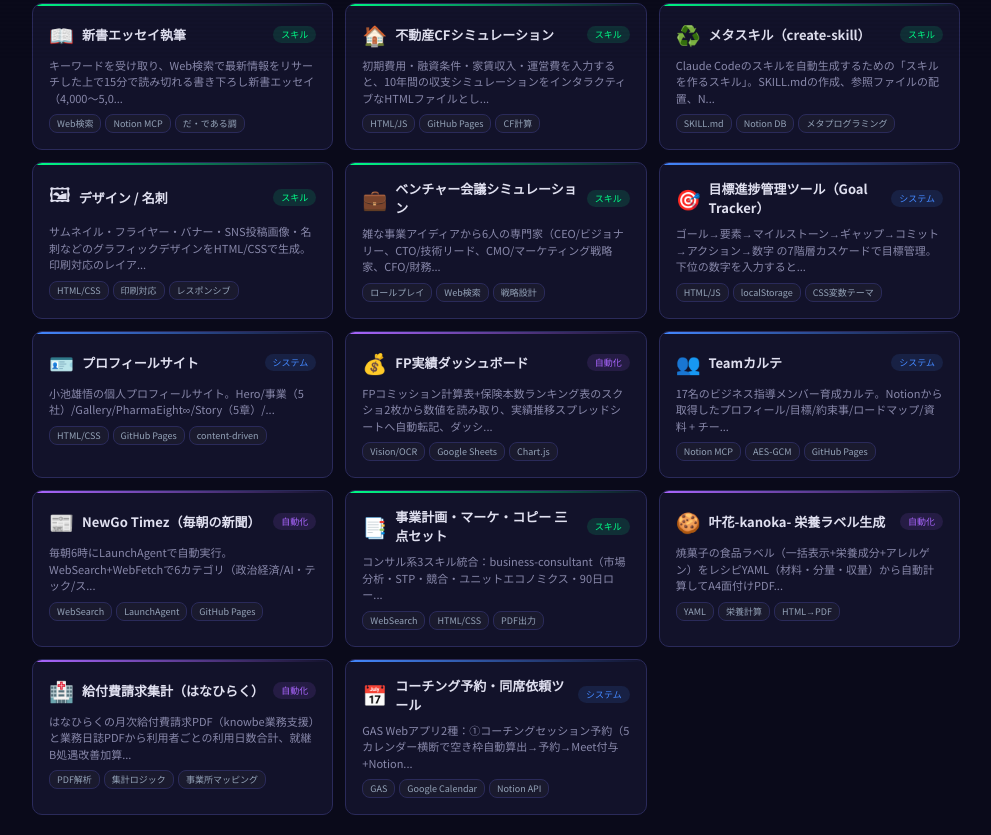
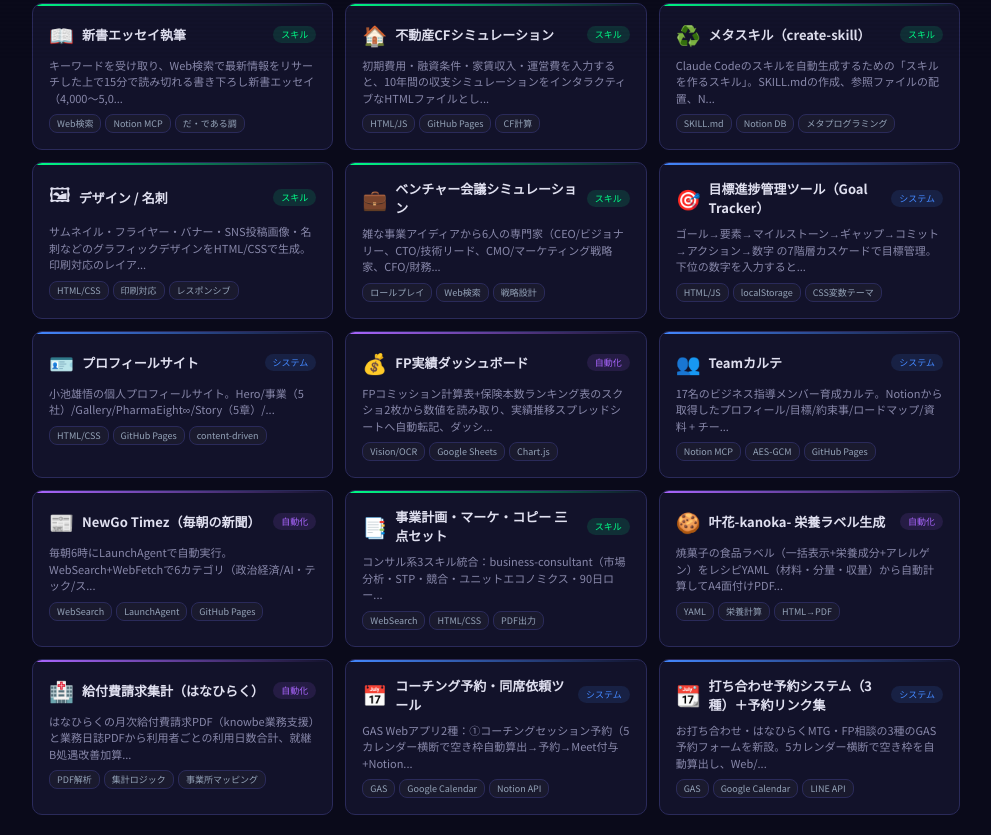
Before and after one commit to newgo-koike/ai-skill-map, a plain HTML site: page index.html in a window 1280 px wide. Shown: the part 740-1575 px from the top of the page, without its empty margins (144-1135 px from the left). Drawn offline with Linux system fonts and the light colour scheme.

Commit message:
打ち合わせ予約システム（3種）＋予約リンク集を追加

```diff
--- a/index.html
+++ b/index.html
@@ -491,6 +491,11 @@
     flow:["URLアクセス","→","空き枠自動算出","→","予約確定","→","カレンダー＋Notion＋LINE自動連動"],
     tech:["GAS","Google Calendar","Notion API","LINE API"],
     merit:"予約調整のメッセージ往復がゼロに。議事録ページも事前に自動生成されるので会議準備が楽。"},
+  {icon:"\u{1F4C6}",title:"打ち合わせ予約システム（3種）＋予約リンク集",type:"system",typeName:"システム",
+    desc:"お打ち合わせ・はなひらくMTG・FP相談の3種のGAS予約フォームを新設。5カレンダー横断で空き枠を自動算出し、Web/対面を予約者が選択。WebはMeet URL自動発行、対面は場所希望を入力。予約者に確認メール、小池の秘書にLINE通知。予約リンク集（koike-booking.surge.sh）で全URLを一括管理、コピーワンタップで共有。",
+    flow:["koike-booking.surge.shでURLコピー","→","相手がフォームで予約","→","Web/対面選択","→","カレンダー＋Meet＋LINE自動連動"],
+    tech:["GAS","Google Calendar","LINE API","Surge.sh"],
+    merit:"「どのURLを送ればいい？」が1ページで解決。相手に送るURLのコピーもワンタップ、予約調整のやりとりがゼロに。"},
 ];
 
 function renderPortfolio(){
```
